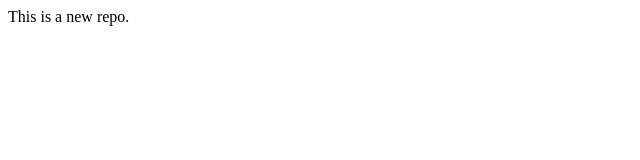
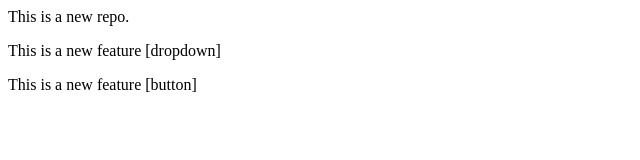
Before and after one commit to sswara18/localrepo, a plain HTML site: page index.html in a window 1280 px wide. Shown: the whole page, without its empty margins (0-640 px from the left). Drawn offline with Linux system fonts and the light colour scheme.

Commit message:
Add Feature

```diff
--- a/index.html
+++ b/index.html
@@ -1 +1,3 @@
 <p>This is a new repo.</p>
+<p>This is a new feature [dropdown]</p>
+<p>This is a new feature [button]</p>
```
